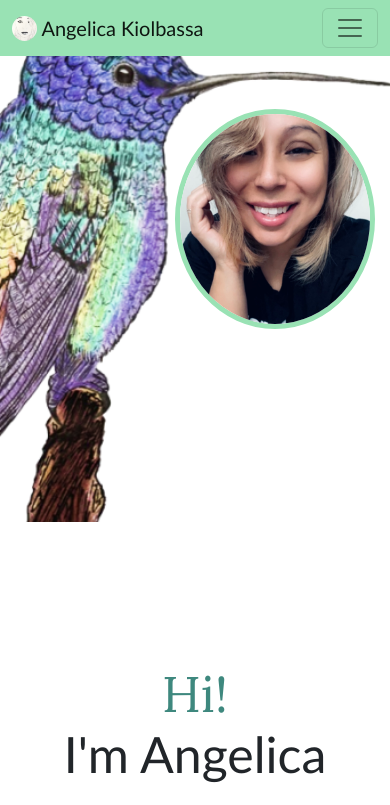
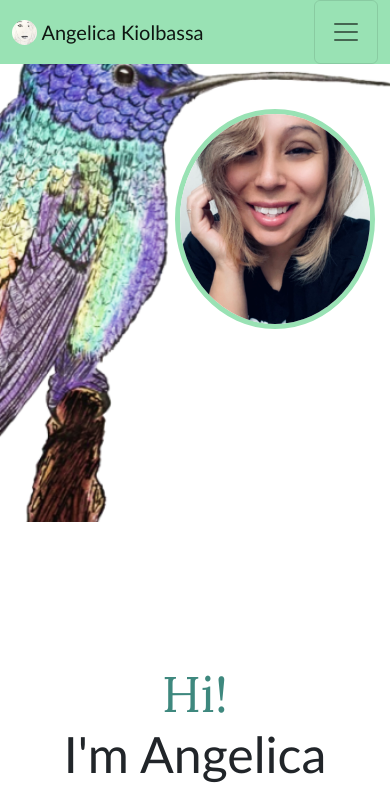
Before and after one commit to Angelica-Kiolbassa/Portfolio-2.0, a plain HTML site: page index.HTML in a window 390 px wide. Shown: the top 805 px of the page. Drawn offline with nearby package versions, Linux system fonts and the light colour scheme.

Commit message:
fixed navbar size issue
adjusted padding on navbar and collapse setting to make the size more uniform during both settings. problem fixed.

```diff
--- a/index.HTML
+++ b/index.HTML
@@ -59,14 +59,14 @@
   </head>
   <body>
 
-    <nav class="navbar navbar-expand-md fixed-top navbar-light" id="navigation">
+    <nav class="navbar navbar-expand-md fixed-top navbar-light p-0" id="navigation">
   <div class="container-fluid">
     <a class="navbar-brand" href="#">
-      <img src="images/me1.jpg" id="nav-pic" alt="Logo" width="25" height="25" class="d-inline-block align-text-top 2em">
+      <img src="images/me1.jpg" id="nav-pic" alt="Logo" width="25" height="25" class="d-inline-block align-text-top">
       Angelica Kiolbassa
     </a>
 
- <button class="navbar-toggler collapsed" type="button" data-bs-toggle="collapse" data-bs-target="#navbarNav" aria-controls="navbarNav" aria-expanded="false" aria-label="Toggle navigation">
+ <button class="navbar-toggler collapsed p-3" type="button" data-bs-toggle="collapse" data-bs-target="#navbarNav" aria-controls="navbarNav" aria-expanded="false" aria-label="Toggle navigation">
       <span class="navbar-toggler-icon"></span>
     </button>
     <div class="collapse navbar-collapse" id="navbarNav">
```
